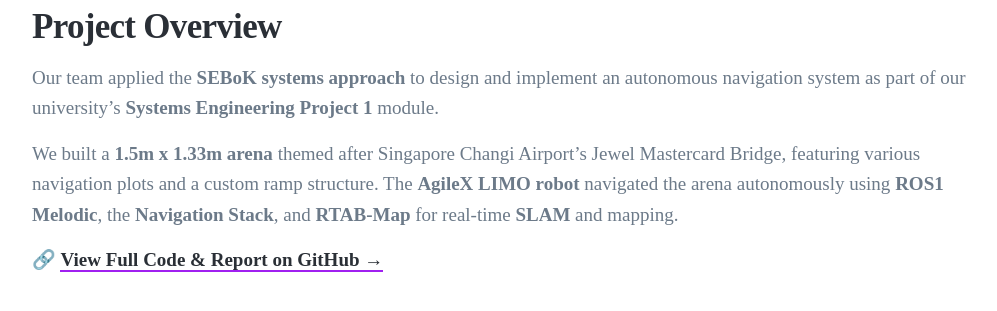
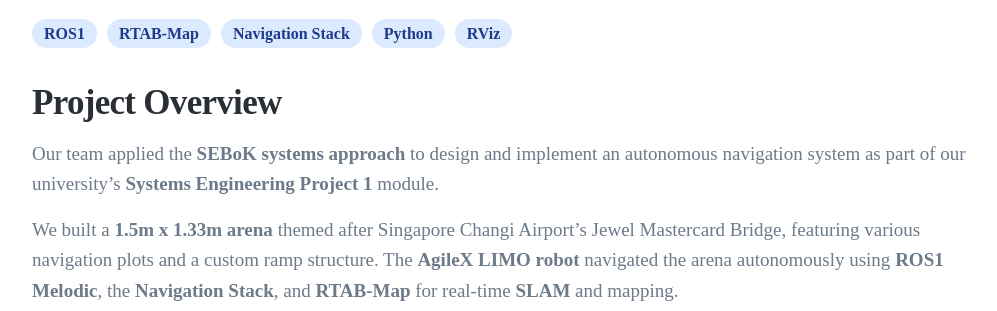
Before and after one commit to YongJiee/YongJiee.github.io, a Jekyll site: the page built from _projects/SEP1.md, in a window 1280 px wide and 900 px high, cut to the strip 414-725 px from the top of the window. Shown: the whole strip, without its empty margins (138-1135 px from the left). Built offline with Jekyll 4.4.1, drawn with Linux system fonts in a browser that asks for light colours; nearby versions of some CDN libraries.

Commit message:
Added skills in SEP1

```diff
--- a/_projects/SEP1.md
+++ b/_projects/SEP1.md
@@ -5,6 +5,13 @@
 description: Developed an autonomous navigation system using ROS1 on the LIMO robot as part of a university group project. Integrated RTAB-Map for SLAM, configured the navigation stack, and enabled reliable indoor path planning in dynamic environments.
 featured_image: '/images/Projects/SEP1/Navigation.gif'
 ---
+<div style="margin: 20px 0;">
+  <span style="background-color: #dbeafe; color: #1e3a8a; padding: 6px 12px; border-radius: 9999px; font-weight: 600; margin-right: 6px;">ROS1</span>
+  <span style="background-color: #dbeafe; color: #1e3a8a; padding: 6px 12px; border-radius: 9999px; font-weight: 600; margin-right: 6px;">RTAB-Map</span>
+  <span style="background-color: #dbeafe; color: #1e3a8a; padding: 6px 12px; border-radius: 9999px; font-weight: 600; margin-right: 6px;">Navigation Stack</span>
+  <span style="background-color: #dbeafe; color: #1e3a8a; padding: 6px 12px; border-radius: 9999px; font-weight: 600; margin-right: 6px;">Python</span>
+  <span style="background-color: #dbeafe; color: #1e3a8a; padding: 6px 12px; border-radius: 9999px; font-weight: 600;">RViz</span>
+</div>
 
 ## Project Overview
 <!--As the **team leader**, I was responsible for overall system integration and directly programmed the robot’s navigation behavior using **Python and ROS1**. -->
```
